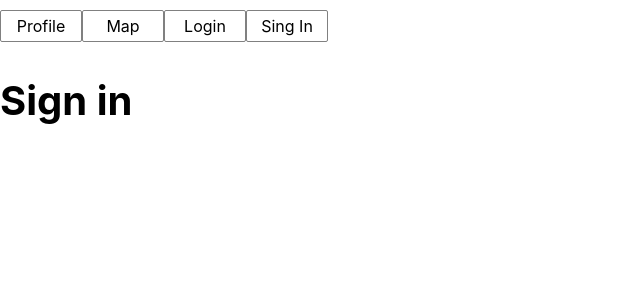
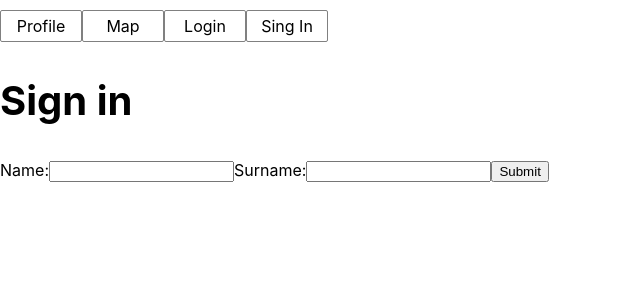
Before and after one commit to LenaBoro/loftSchollReact, a React (Create React App) app in the folder loft-taxi/: page / in a window 1280 px wide. Both pictures are taken after a click on the item "Sing In". Shown: the top 300 px of the page, without its empty margins (0-640 px from the left). Built offline with nearby package versions, Linux system fonts and the light colour scheme.

Commit message:
chanhed app.js, create hooks

```diff
--- a/loft-taxi/src/App.js
+++ b/loft-taxi/src/App.js
@@ -1,4 +1,4 @@
-import React from 'react';
+import React, {useState, useEffect} from 'react';
 import Profile from './Profile';
 import Map from './Map';
 import Login from './Login';
@@ -9,31 +9,29 @@ import './App.scss';
 
 // routing
 const pages = {
-    profile: {pageComponent: <Profile/>, nameLink: "Profile", nameId:"profile"},
-    map: {pageComponent: <Map/>, nameLink: "Map",nameId:"map"},
-    login: {pageComponent: <Login/>, nameLink: "Login", nameId:"login"},
-    singin: {pageComponent: <SingIn/>, nameLink: "Sing In", nameId:"singin"}
+    profile: {pageComponent: <Profile/>, nameLink: "Profile", nameId: "profile"},
+    map: {pageComponent: <Map/>, nameLink: "Map", nameId: "map"},
+    login: {pageComponent: <Login/>, nameLink: "Login", nameId: "login"},
+    singin: {pageComponent: <SingIn/>, nameLink: "Sing In", nameId: "singin"}
 };
 
 //parent class
-export default class App extends React.Component {
-    constructor() {
-        super();
-        this.state = {currentPage: pages.profile.pageComponent};
-        this.handleHeader = this.handleHeader.bind(this)
-    }
+function App() {
 
-    handleHeader(e) {
-        let current = e.target.attributes.getNamedItem('data-link').value;
-        this.setState({currentPage: pages[current].pageComponent})
-    }
+    const [currentPage, setCurrentPage] = useState(<Profile/>);
+    // menu
+    const handlerHeaderChangePage = (e) => {
+        let checkPage = e.target.attributes.getNamedItem('data-link').value;
+        setCurrentPage(pages[checkPage].pageComponent);
+    };
 
-    render() {
-        return (
-            <div className="container">
-                <Header changePage={this.handleHeader} list={pages}/>
-                {this.state.currentPage}
-            </div>
-        )
-    }
+    //
+    return (
+        <div className="container">
+            <Header handlerHeaderChangePage={handlerHeaderChangePage} list={pages}/>
+            {currentPage}
+        </div>
+    )
 }
+
+export default App;
--- a/loft-taxi/src/Header.js
+++ b/loft-taxi/src/Header.js
@@ -7,12 +7,14 @@ function Header(props) {
         <header className="header">
             <nav className="header-nav">
                 {
-                        Object.values(props.list).map(li=>
-                           <li key={li.nameId} onClick={props.changePage} data-link={li.nameId}>{li.nameLink}</li>
+                    Object.values(props.list).map(li =>
+                        <li key={li.nameId} onClick={props.handlerHeaderChangePage}
+                            data-link={li.nameId}>{li.nameLink}</li>
                     )
                 }
             </nav>
         </header>
     )
 }
+
 export default Header;
--- a/loft-taxi/src/SingIn.js
+++ b/loft-taxi/src/SingIn.js
@@ -1,12 +1,34 @@
-import React from "react";
+import React, {useState, useEffect} from "react";
 import './SingIn.scss'
+import Map from './Map'
 
-function SingIn() {
+//
+function SingIn(props) {
     return (
         <div>
-           <h1 className="h1">Sign in</h1>
+            <h1 className="h1">Sign in</h1>
+            <LoginSingIn />
         </div>
     );
 }
 
 export default SingIn;
+
+
+// form
+function LoginSingIn (props){
+
+    return (
+            <form>
+                <label>
+                    Name:
+                    <input name="firstName" type="text"/>
+                </label>
+                <label>
+                    Surname:
+                    <input name="lastName" type="text"/>
+                </label>
+                <button>Submit</button>
+            </form>
+        );
+}
```
Lines whose indentation alone changed are shown as unchanged.
